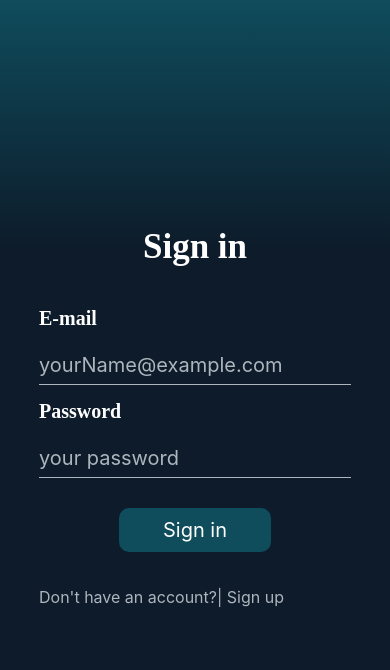
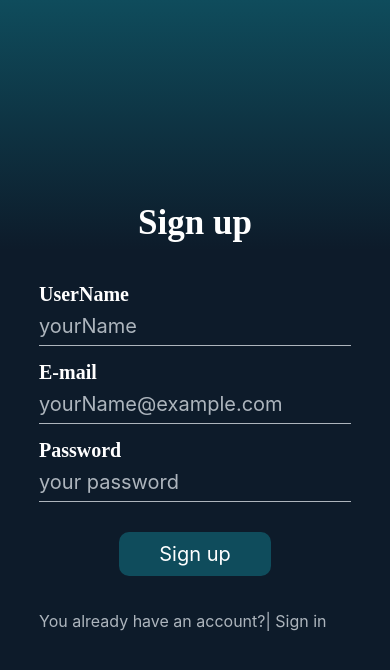
Before and after one commit to mohamedsalah2099/Parking_System_GP, a React Native app: screen / in a window 390 px wide. Shown: the top 670 px of the page. Built offline with nearby package versions, Linux system fonts and the light colour scheme.

Commit message:
add signup page

```diff
--- a/App.js
+++ b/App.js
@@ -2,11 +2,12 @@ import React from 'react';
 import { StyleSheet, Text, View } from 'react-native';
 import { LinearGradient } from 'expo-linear-gradient';
 import SignIn from './components/signIn.js';
+import SignUp from './components/signUp.js';
 export default function App() {
   return (
     <View style={styles.container}>
       <LinearGradient style={styles.background} colors={['#0f4c5c', 'transparent']} />
-     <SignIn/>
+     <SignUp/>
     </View>
   );
 }
--- a/components/signIn.js
+++ b/components/signIn.js
@@ -38,7 +38,7 @@ const styles = StyleSheet.create({
     },
     input: {
         height: 40,
-        marginVertical: 15,
+        marginBottom: 15,
         borderBottomWidth: 1,
         fontSize:20,
         color:"#fff",
--- /dev/null
+++ b/components/signUp.js
@@ -0,0 +1,78 @@
+import React from 'react';
+import { StyleSheet, Text, View, TextInput, TouchableOpacity } from 'react-native';
+const SignUp = () => {
+    return (
+        <View style={styles.container} >
+
+
+            <Text style={styles.TextStyle}>Sign up</Text>
+            <View >
+                <Text style={styles.inputHeader}  >UserName</Text>
+                <TextInput style={styles.input} placeholder="yourName" placeholderTextColor="#adb5bd" autoCapitalize="none"/>
+                <Text style={styles.inputHeader}  >E-mail</Text>
+                <TextInput style={styles.input} placeholder="yourName@example.com" placeholderTextColor="#adb5bd" autoCapitalize="none"
+                    keyboardType="email-address" />
+                <Text style={styles.inputHeader} >Password</Text>
+                <TextInput style={styles.input} placeholder="your password" placeholderTextColor="#adb5bd" secureTextEntry={true} />
+                <TouchableOpacity style={styles.buttonStyle}>
+                    <Text style={styles.buttonText}>Sign up</Text>
+                </TouchableOpacity>
+                <View style={{ flexDirection: 'row', marginTop: 10 }}>
+                    <Text style={styles.touchStyle}>You already have an account?| </Text>
+                    <TouchableOpacity >
+                        <Text style={styles.touchStyle}>Sign in</Text>
+                    </TouchableOpacity>
+                </View>
+            </View>
+
+        </View>
+    );
+}
+
+const styles = StyleSheet.create({
+    TextStyle: {
+        color: '#fff',
+        fontSize: 35,
+        fontFamily: "serif",
+        fontWeight: "bold",
+        textAlign: "center",
+        marginBottom: 40
+    },
+    input: {
+        height: 40,
+        marginBottom: 15,
+        borderBottomWidth: 1,
+        fontSize: 20,
+        color: "#fff",
+        borderColor: "#adb5bd",
+    },
+    inputHeader: {
+        color: '#fff',
+        fontSize: 20,
+        fontFamily: "serif",
+        fontWeight: "bold",
+    },
+    container: {
+        width: "80%",
+    },
+    buttonStyle: {
+        backgroundColor: "#0f4c5c",
+        alignItems: "center",
+        marginHorizontal: 80,
+        paddingVertical: 10,
+        borderRadius: 10,
+        marginVertical: 15,
+
+    },
+    buttonText: {
+        fontSize: 20,
+        color: "#fff"
+    },
+    touchStyle: {
+        color: "#adb5bd",
+        marginVertical: 10,
+        fontSize: 16,
+
+    }
+});
+export default SignUp;
```
Also changed, not shown: 1 other file (tests, documents, lock files or other folders).
